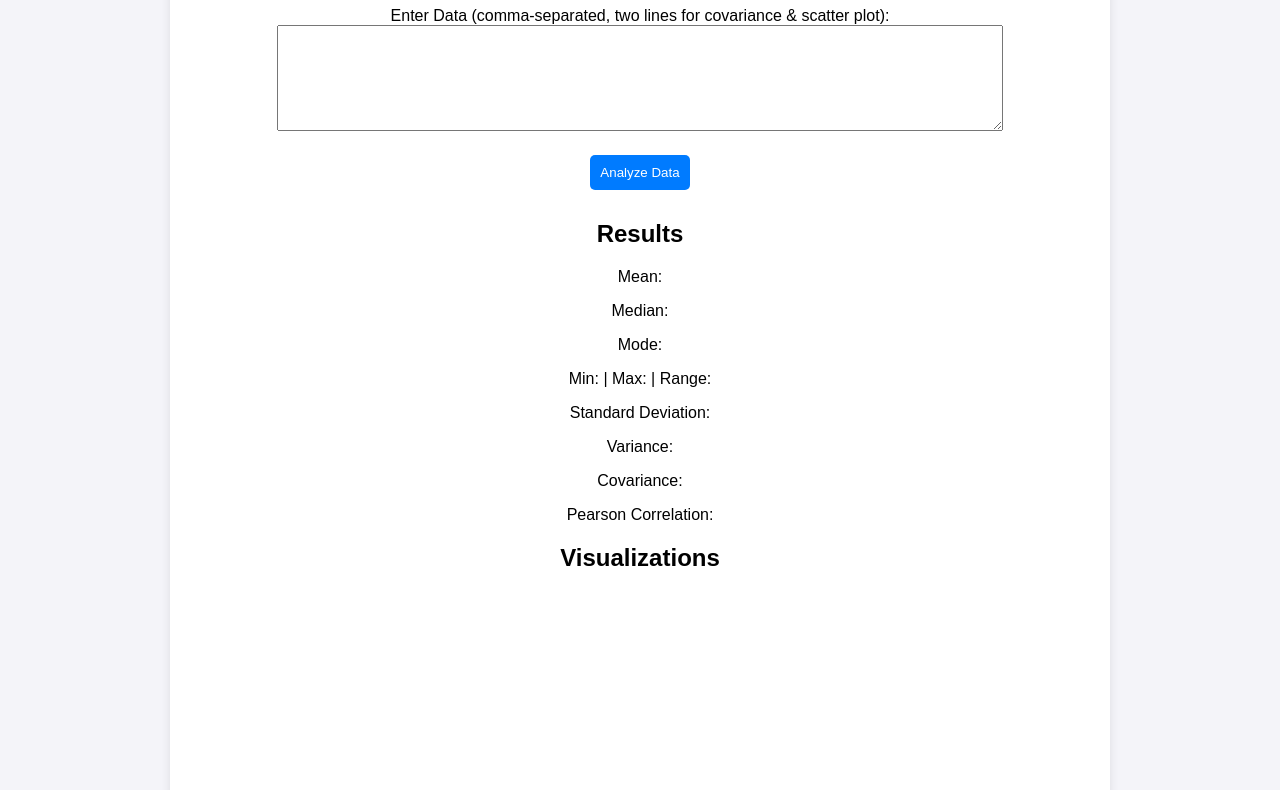
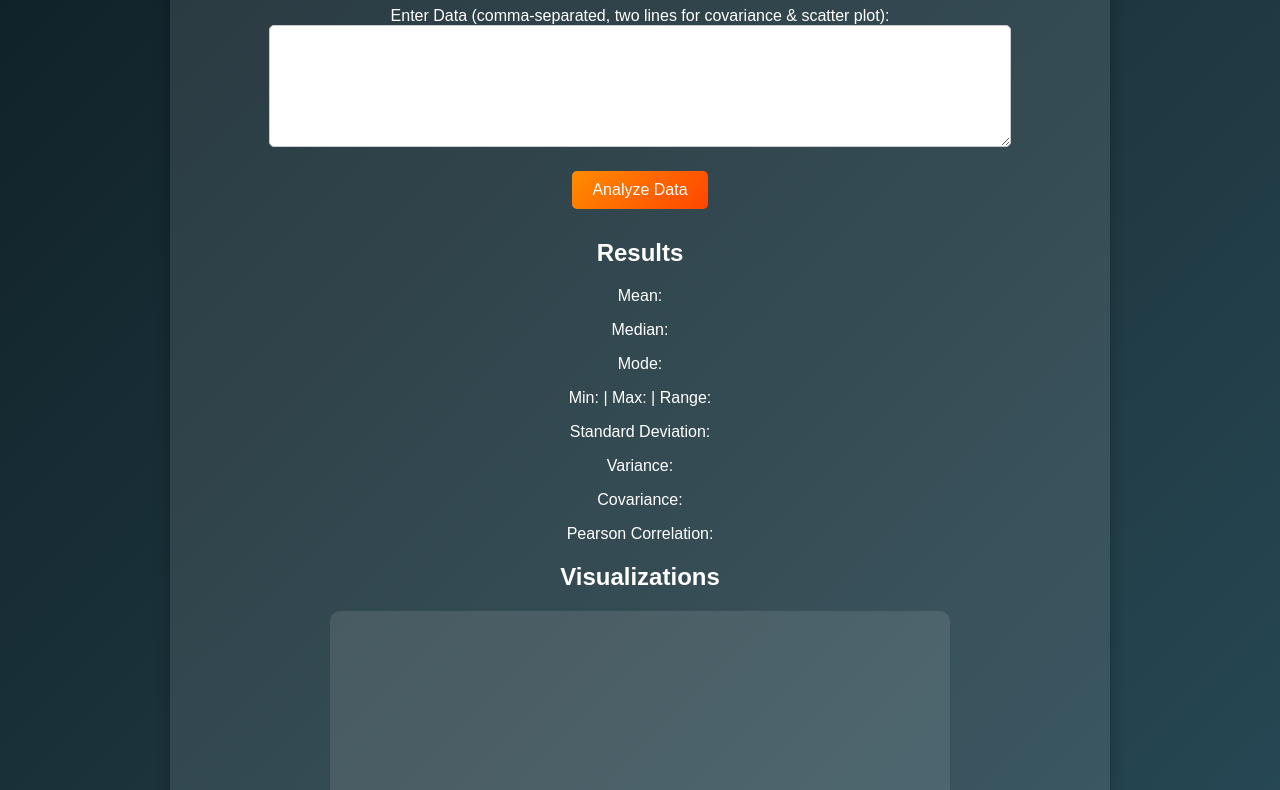
Before and after one commit to Amina-rafi7/pkamina, a plain HTML site: page index.html in a window 1280 px wide. Shown: the part 113-903 px from the top of the page. Drawn offline with nearby package versions, Linux system fonts and the light colour scheme.

Commit message:
Update index.html

```diff
--- a/index.html
+++ b/index.html
@@ -1,4 +1,3 @@
-
 <!DOCTYPE html>
 <html lang="en">
 <head>
@@ -10,38 +9,49 @@
         body {
             font-family: Arial, sans-serif;
             margin: 20px;
-            background-color: #f4f4f9;
+            background: linear-gradient(135deg, #0f2027, #203a43, #2c5364);
             text-align: center;
+            color: white;
+        }
+        .container {
+            max-width: 900px;
+            margin: auto;
+            padding: 20px;
+            background: rgba(255, 255, 255, 0.1);
+            box-shadow: 0px 0px 15px rgba(0, 0, 0, 0.3);
+            border-radius: 10px;
         }
         #dataInput {
             width: 80%;
             height: 100px;
             margin-bottom: 10px;
-        }
-        .container {
-            max-width: 900px;
-            margin: auto;
-            padding: 20px;
-            background: white;
-            box-shadow: 0px 0px 10px rgba(0, 0, 0, 0.1);
-            border-radius: 10px;
+            background: #ffffff;
+            border: 1px solid #ccc;
+            border-radius: 5px;
+            padding: 10px;
         }
         button {
-            background-color: #007bff;
+            background: linear-gradient(135deg, #ff8c00, #ff4500);
             color: white;
-            padding: 10px;
+            padding: 10px 20px;
             border: none;
             cursor: pointer;
             margin: 10px;
             border-radius: 5px;
+            font-size: 16px;
+            transition: 0.3s ease-in-out;
         }
         button:hover {
-            background-color: #0056b3;
+            background: linear-gradient(135deg, #ff4500, #ff0000);
+            transform: scale(1.05);
         }
         .canvas-container {
             width: 600px;
             height: 400px;
             margin: auto;
+            background: rgba(255, 255, 255, 0.1);
+            padding: 10px;
+            border-radius: 10px;
         }
     </style>
 </head>
@@ -101,37 +111,27 @@
             if (data2.length) createScatterPlot(data, data2, "scatterPlotChart");
         }
 
-        function calculateMean(data) {
-            return data.reduce((sum, val) => sum + val, 0) / data.length;
-        }
-
+        function calculateMean(data) { return data.reduce((sum, val) => sum + val, 0) / data.length; }
         function calculateMedian(data) {
             let sorted = [...data].sort((a, b) => a - b);
             let mid = Math.floor(sorted.length / 2);
             return sorted.length % 2 !== 0 ? sorted[mid] : (sorted[mid - 1] + sorted[mid]) / 2;
         }
-
         function calculateMode(data) {
             let freq = {};
             data.forEach(num => freq[num] = (freq[num] || 0) + 1);
             let maxFreq = Math.max(...Object.values(freq));
             return Object.keys(freq).filter(num => freq[num] === maxFreq).map(Number);
         }
-
         function calculateStandardDeviation(data) {
             let mean = calculateMean(data);
             return Math.sqrt(data.reduce((sum, val) => sum + (val - mean) ** 2, 0) / data.length);
         }
-
-        function calculateVariance(data) {
-            return calculateStandardDeviation(data) ** 2;
-        }
-
+        function calculateVariance(data) { return calculateStandardDeviation(data) ** 2; }
         function calculateCovariance(x, y) {
             let meanX = calculateMean(x), meanY = calculateMean(y);
             return x.reduce((sum, xi, i) => sum + (xi - meanX) * (y[i] - meanY), 0) / x.length;
         }
-
         function calculatePearsonCorrelation(x, y) {
             let cov = calculateCovariance(x, y);
             return cov / (calculateStandardDeviation(x) * calculateStandardDeviation(y));
@@ -140,6 +140,7 @@
         function createHistogram(data, canvasId) {
             let ctx = document.getElementById(canvasId).getContext("2d");
             if (window.myHistogram) window.myHistogram.destroy();
+            let colors = data.map(() => `hsl(${Math.random() * 360}, 70%, 60%)`);
             window.myHistogram = new Chart(ctx, {
                 type: "bar",
                 data: {
@@ -147,8 +148,8 @@
                     datasets: [{
                         label: "Histogram",
                         data: Object.values(data.reduce((freq, num) => (freq[num] = (freq[num] || 0) + 1, freq), {})),
-                        backgroundColor: "rgba(75, 192, 192, 0.6)",
-                        borderColor: "rgba(75, 192, 192, 1)",
+                        backgroundColor: colors,
+                        borderColor: "#ffffff",
                         borderWidth: 1
                     }]
                 },
@@ -161,7 +162,7 @@
             if (window.myScatterPlot) window.myScatterPlot.destroy();
             window.myScatterPlot = new Chart(ctx, {
                 type: 'scatter',
-                data: { datasets: [{ label: 'Scatter Plot', data: x.map((xi, i) => ({ x: xi, y: y[i] })), backgroundColor: 'red' }] },
+                data: { datasets: [{ label: 'Scatter Plot', data: x.map((xi, i) => ({ x: xi, y: y[i] })), backgroundColor: 'blue' }] },
                 options: { scales: { x: { beginAtZero: false }, y: { beginAtZero: false } } }
             });
         }
```
